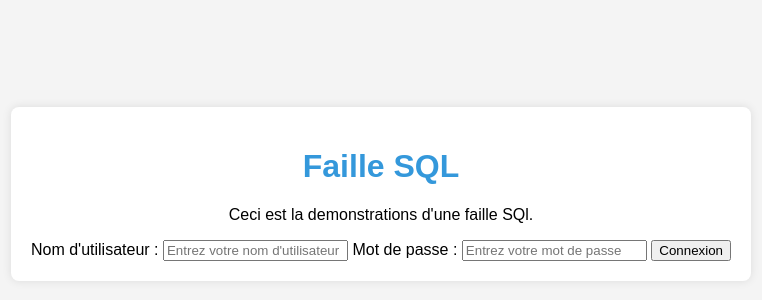
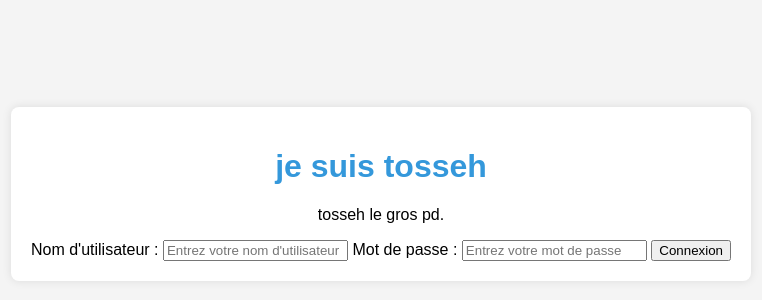
Before and after one commit to HandleUSe/Portfolio, a plain HTML site: page index.html in a window 1280 px wide. Shown: the part 206-506 px from the top of the page, without its empty margins (259-1021 px from the left). Drawn offline with Linux system fonts and the light colour scheme.

Commit message:
test local

```diff
--- a/index.html
+++ b/index.html
@@ -32,8 +32,8 @@
 <body>
 
 <div class="container">
-    <h1>Faille SQL</h1>
-    <p>Ceci est la demonstrations d'une faille SQl.</p>
+    <h1>je suis tosseh</h1>
+    <p>tosseh le gros pd.</p>
     <form action="traitement.php" method="post">
         <label for="username">Nom d'utilisateur :</label>
         <input type="text" id="username" name="username" placeholder="Entrez votre nom d'utilisateur" required>
```
